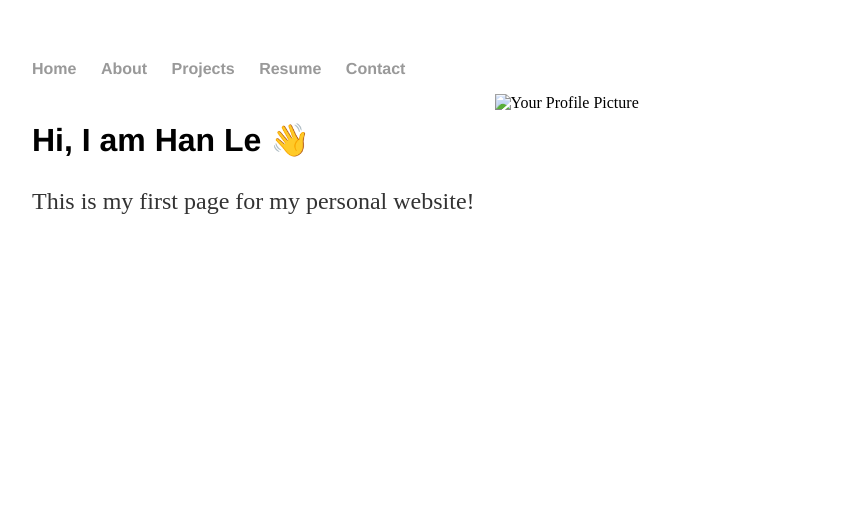
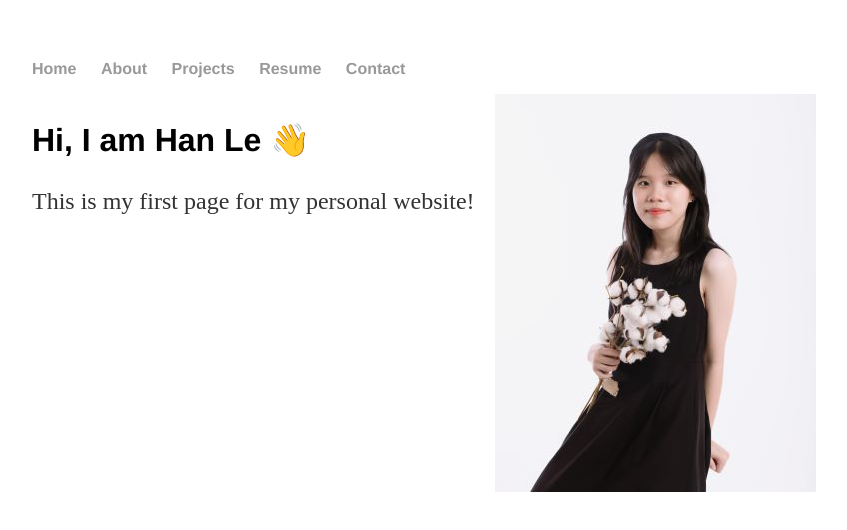
Before and after one commit to han-hn-le/han-hn-le.github.io, a plain HTML site: page index.html in a window 1280 px wide. Shown: the whole page, without its empty margins (160-1007 px from the left). Drawn offline with Linux system fonts and the light colour scheme.

Commit message:
Update index.html

```diff
--- a/index.html
+++ b/index.html
@@ -22,7 +22,7 @@
         <p>This is my first page for my personal website!</p>
       </div>
       <div class="profile-picture">
-        <img src="img/avatar_final.png" alt="Your Profile Picture">
+        <img src="img/avatar_resized.jpg" alt="Your Profile Picture">
       </div>
     </div>
   </div>
```
